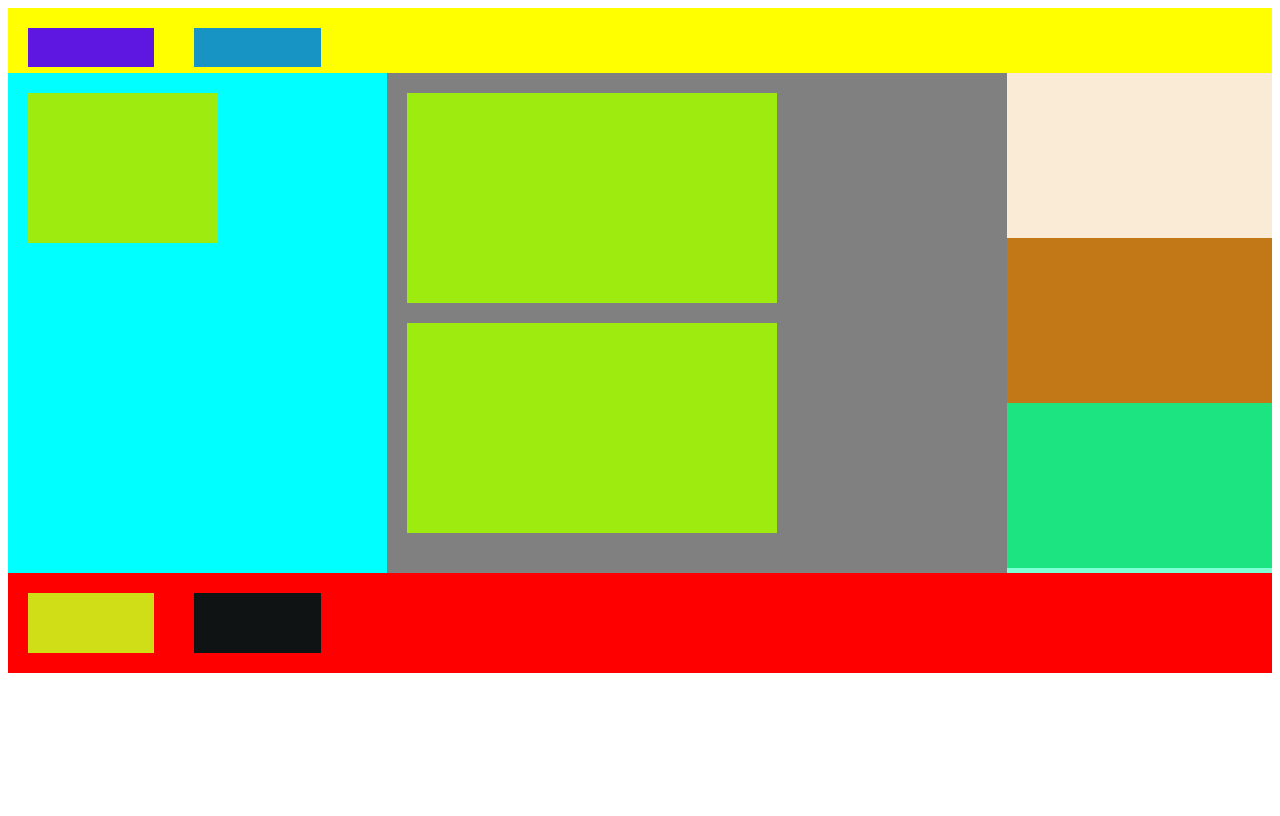
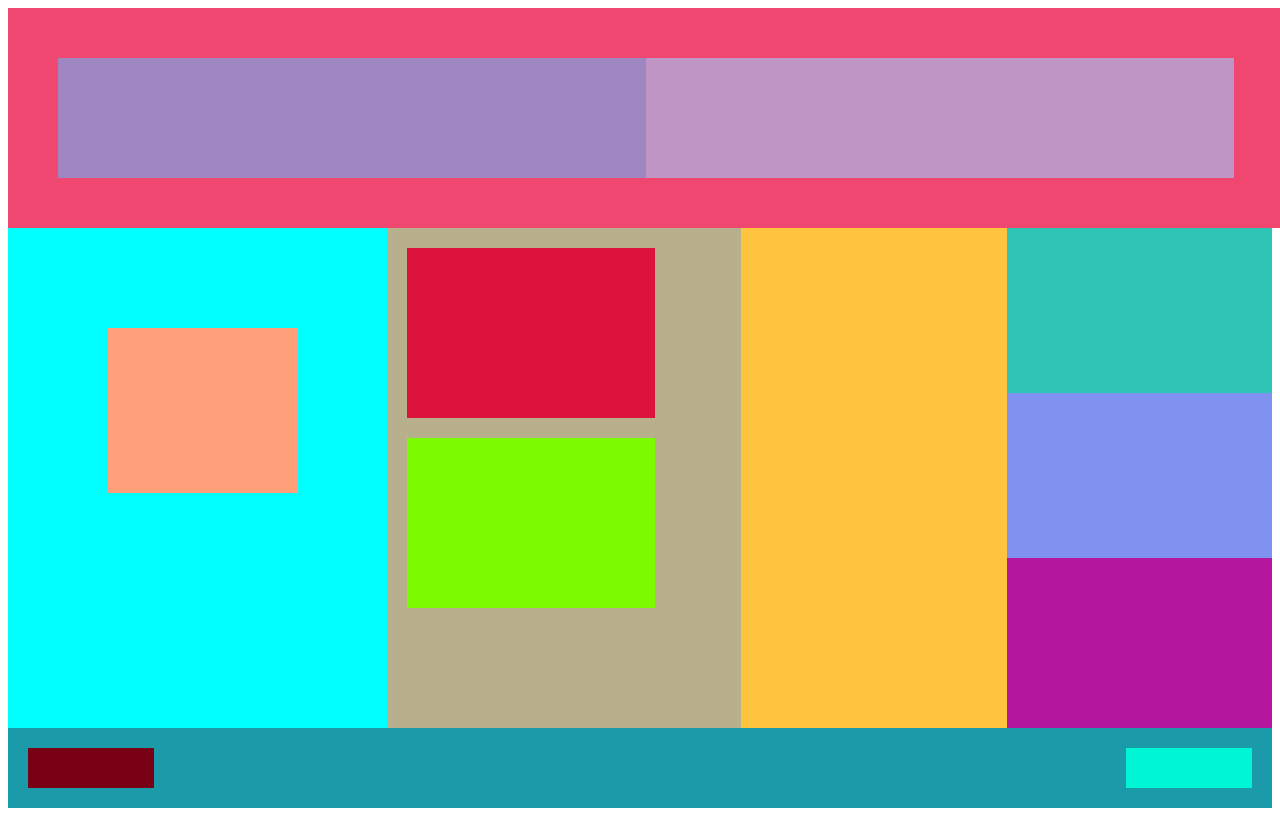
Before and after one commit to AreebRehman5/Task-1, a plain HTML site: page index.html in a window 1280 px wide. Drawn offline with Linux system fonts and the light colour scheme.

Commit message:
Update index.html

```diff
--- a/index.html
+++ b/index.html
@@ -3,52 +3,51 @@
 <head>
     <meta charset="UTF-8">
     <meta name="viewport" content="width=device-width, initial-scale=1.0">
-    <title>Document</title>
+    <title>TASK 1</title>
 </head>
 <body>
-
 
     <div style="border: 1px; border-color: black;  height: 100%; width: 100%;">
 
         <div>
-        <div style="background-color: yellow;  height: 65px; width: 100%;display: flex; ;">
-            <div style="background-color: #5e17e0; width: 10%; height: 60%; margin: 20px;" ></div>
-            <div style="background-color: hsl(197, 79%, 43%); width: 10%; height: 60%; margin: 20px;"></div>
-        </div>
+        <div style="background-color: #ef476f;  height: 120px; width: 93%; display: flex; padding: 50px;">
+        <div style="background-color: #9f86c0; width: 100%; height: 100%;"></div>
+        <div style="background-color: #be95c4; width: 100%; height: 100%;"></div>
+
+    </div>
     </div>
 
 
+
+
+
         <div>
-            <div style="background-color: #f5e9e9;  height: 500px; width: 100%; display: flex;">
+            <div style="background-color: #f5e9e9;  height: 500px; width: 100%; display: flex;;">
+                <div style="background-color: aqua; width: 30%; height: 100% ;  " >
+                    <div style="background-color: lightsalmon; width: 50%; height: 33%; margin: 100px;" ></div>
+                </div>
+                <div style="background-color: #590bd6; width: 70%; height: 100% ; display: flex;;" >
+                    <div style="background-color: #b8b08d; width: 40%; height:100%; ; ; ">
+                         <div style="background-color:crimson; width: 70%; height: 34%; margin: 20px;;" ></div>
+                    <div style="background-color: lawngreen; width: 70%; height: 34%; margin: 20px; "></div>
+                    </div>
+                    <div style="background-color: #ffc43d; width: 30%; height: 100% ; " > </div>
+                <div style="background-color: aquamarine; width: 30%; height: 100%; ;">
+                    <div style="background-color: #2ec4b6; width: 100%; height: 33%;"></div>
+                    <div style="background-color: #8093f1; width: 100%; height: 33%;"></div>
+                    <div style="background-color: #b5179e; width: 100%; height: 34%;"></div>
 
-                <div style="background-color: aqua; width: 30%; height: 100% ; " >
-                    <div style="background-color: hsl(81, 88%, 49%); width: 50%; height: 30%; margin: 20px; justify-content: center;"></div>
-                </div>
-
-                <div style="background-color: #590bd6; width: 70%; height: 100% ; display: flex;" >
-                    <div style="background-color: gray; width: 70%; height:100%; ; ">
-                         <div style="background-color: hsl(81, 88%, 49%); width: 50%; height: 30%; margin: 20px; padding: 30px; padding-top: 30px;"></div>
-                         <div style="background-color: hsl(81, 88%, 49%); width: 50%; height: 30%; margin: 20px; padding: 30px;;"></div>
-                    </div>
-                <div style="background-color: aquamarine; width: 30%; height: 100%; ;">
-                    <div style="background-color: antiquewhite; width: 100%; height: 33%;"></div>
-                    <div style="background-color: #c27817; width: 100%; height: 33%;"></div>
-                    <div style="background-color: #1be480; width: 100%; height: 33%;"></div>
 
                 </div>
-
             </div>
-
             </div>
         </div>
 
+                <div style="background-color: #1b9aaa;  height: 80px; width: 100%; display: flex; justify-content: space-between;" >
+                    <div style="background-color: #780116; width: 10%; height: 50%; margin: 20px;" ></div>
+                    <div style="background-color: #00f5d4; width: 10%; height: 50%; margin: 20px;"></div>
 
-         <div style="background-color: red;  height: 100px; width: 100%; display: flex;">
-            <div style="background-color: hsl(64, 81%, 48%); width: 10%; height: 60%; margin: 20px;" ></div>
-            <div style="background-color: hwb(192 6% 92%); width: 10%; height: 60%; margin: 20px;"></div>
-
-       </div>
-
+    </div>
     </div>
 </body>
 </html>
```
